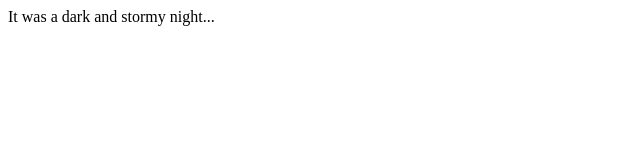
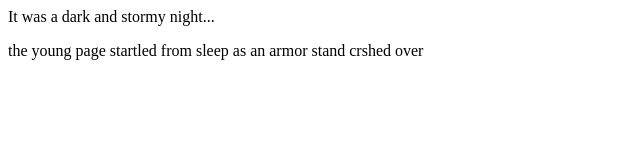
Before and after one commit to VoijaRisa/fireside-story, a plain HTML site: page index.html in a window 1280 px wide. Shown: the whole page, without its empty margins (0-640 px from the left). Drawn offline with Linux system fonts and the light colour scheme.

Commit message:
added second line to story

```diff
--- a/index.html
+++ b/index.html
@@ -1,5 +1,6 @@
 <html>
   <body>
     <p>It was a dark and stormy night...</p>
+    <p>the young page startled from sleep as an armor stand crshed over</p>
   </body>
 </html>
```
